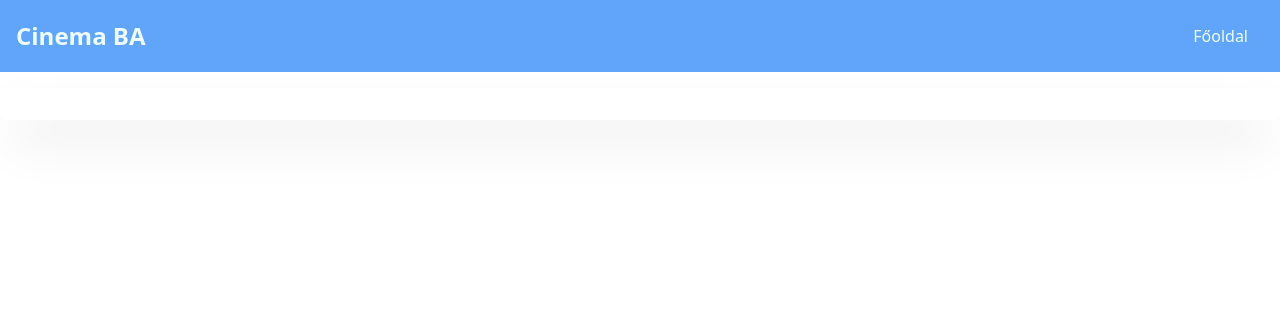
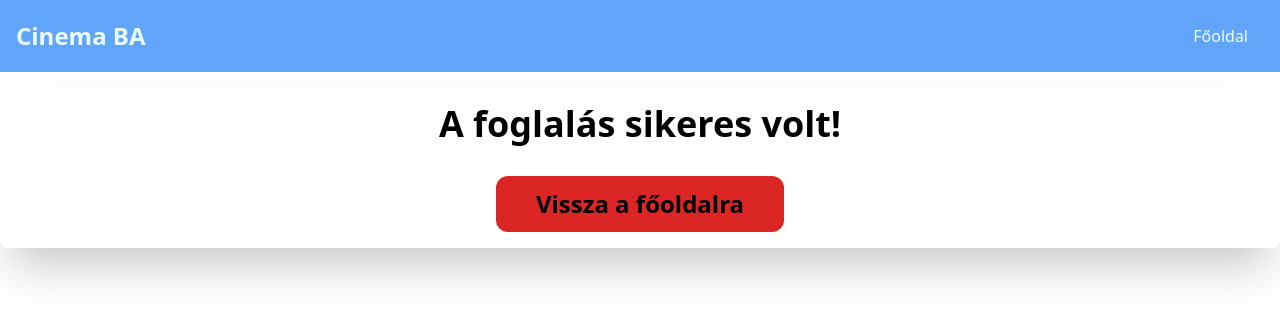
Before and after one commit to Venecaat/Cinema-BA-Homework, a Nuxt app: page /foglalasKesz in a window 1280 px wide. Before the commit this address had no page. Shown: the top 320 px of the page. Built offline with nearby package versions, Linux system fonts and the light colour scheme.

Commit message:
Add foglalasKesz.vue to pages

```diff
--- /dev/null
+++ b/pages/foglalasKesz.vue
@@ -0,0 +1,16 @@
+<script setup>
+
+</script>
+
+<template>
+  <div class="text-center">
+    <h1 class="text-4xl mb-8 font-semibold">A foglalás sikeres volt!</h1>
+    <NuxtLink to="/">
+      <button type="button" class="justify-self-start bg-red-600 hover:bg-red-400 py-3 px-10 text-2xl font-semibold rounded-xl">Vissza a főoldalra</button>
+    </NuxtLink>
+  </div>
+</template>
+
+<style scoped>
+
+</style>
```
